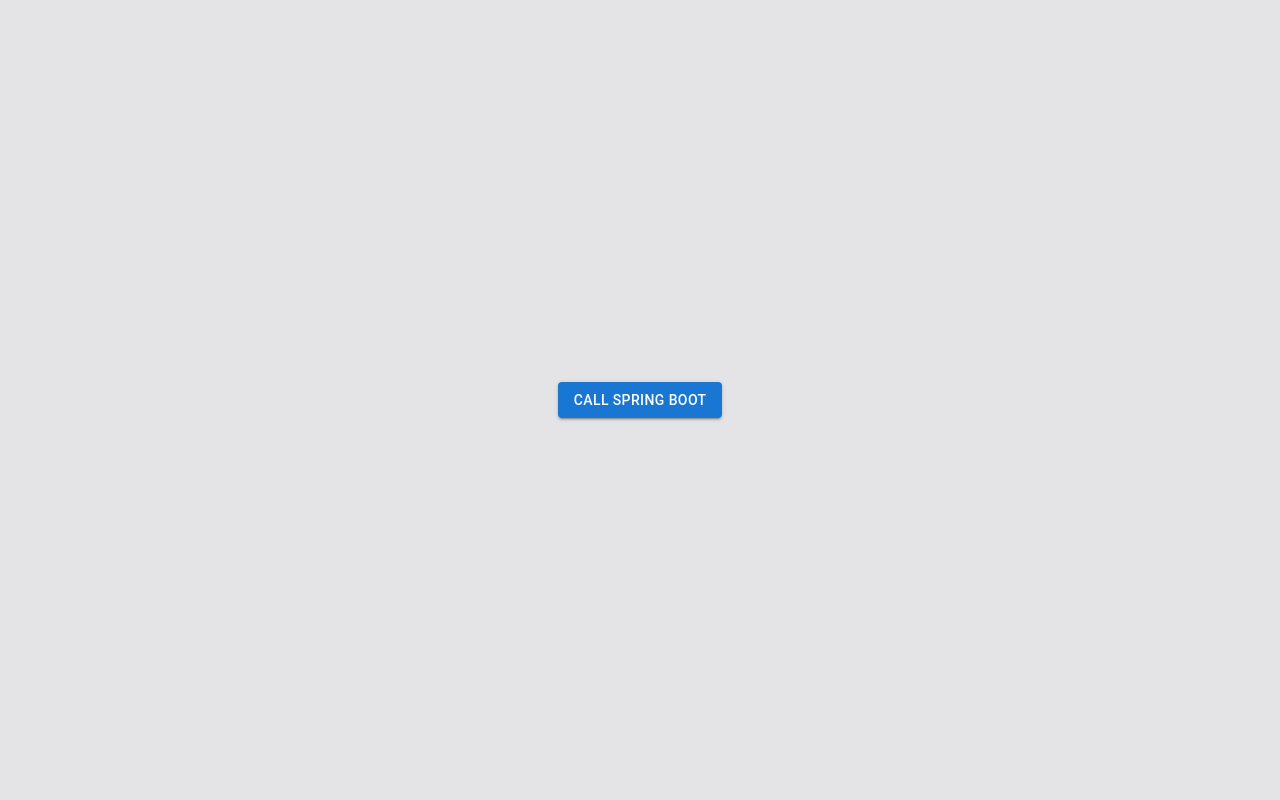
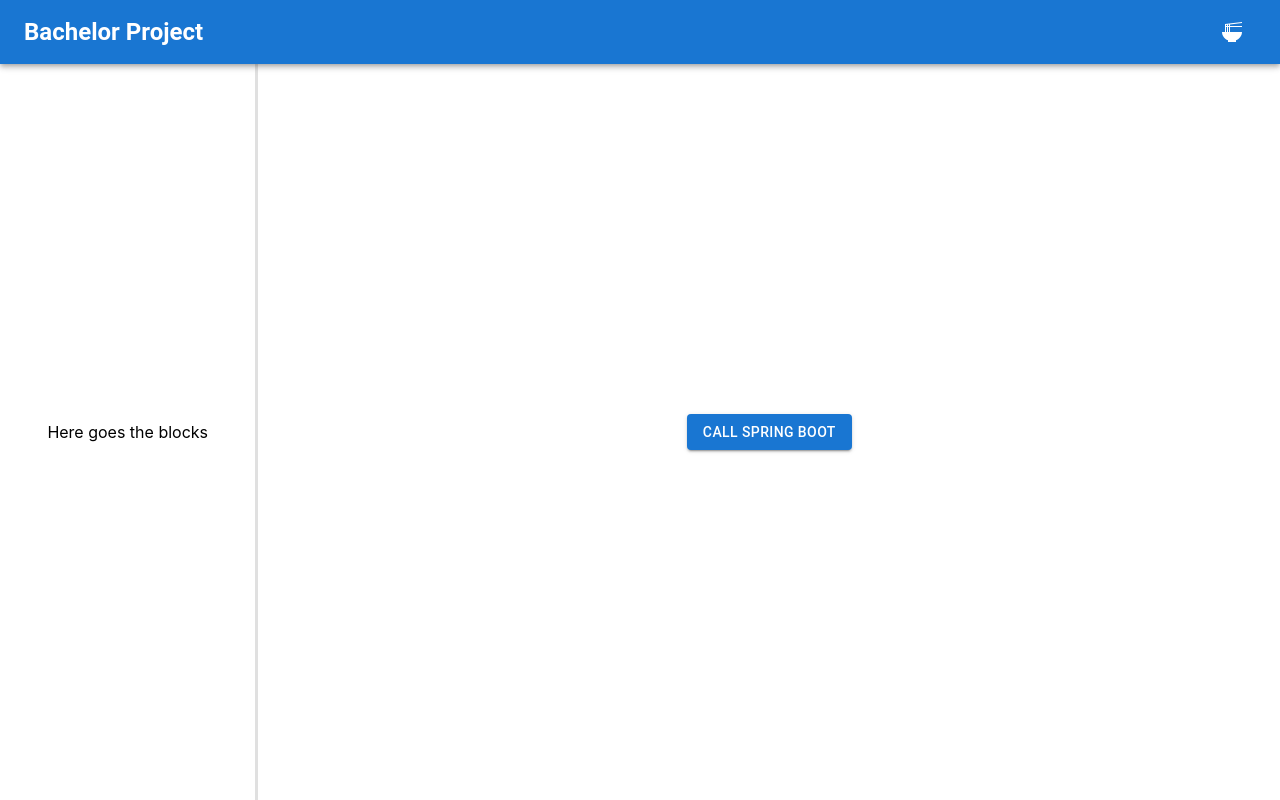
Before and after one commit to OliverSiggaard/bachelor-project-ui, a React (Create React App) app: page / in a window 1280 px wide. Built offline with nearby package versions, Linux system fonts and the light colour scheme.

Commit message:
Tried out a layout for the MainPage

```diff
--- /dev/null
+++ b/src/components/Navbar.tsx
@@ -0,0 +1,29 @@
+import React from 'react';
+import {AppBar, Box, IconButton, Toolbar, Typography} from "@mui/material";
+import {RamenDining} from "@mui/icons-material";
+
+const Navbar: React.FC = () => {
+  return (
+    <AppBar position="static">
+      <Toolbar>
+        <Typography
+          variant="h5"
+          noWrap
+          component="div"
+          sx={{ fontWeight: "bold" }}
+        >
+          Bachelor Project
+        </Typography>
+        <Box sx={{ flexGrow: 1 }} />
+        <IconButton
+          size="large"
+          color="inherit"
+        >
+          <RamenDining />
+        </IconButton>
+      </Toolbar>
+    </AppBar>
+  );
+};
+
+export default Navbar;
--- a/src/pages/MainPage.tsx
+++ b/src/pages/MainPage.tsx
@@ -1,6 +1,7 @@
 import React, {useState} from 'react';
-import {Button} from "@mui/material";
+import {Button, Divider} from "@mui/material";
 import api from "../api/axiosConfig";
+import Navbar from "../components/Navbar";
 
 const MainPage: React.FC = () => {
 
@@ -12,12 +13,17 @@
   }
 
   return (
-    <div className="bg-zinc-200 h-screen flex flex-col justify-center items-center">
-      <div>
-        <Button variant="contained" onClick={getHelloString}>Call Spring Boot</Button>
-      </div>
-      <div>
-        {helloString}
+    <div className="h-screen flex flex-col">
+      <Navbar />
+      <div className="flex flex-row h-full">
+        <div className="flex flex-col w-1/5 items-center justify-center">
+          Here goes the blocks
+        </div>
+        <Divider orientation="vertical" flexItem sx={{ borderRightWidth: 3 }} />
+        <div className="flex flex-col w-4/5 items-center justify-center">
+          <Button variant="contained" onClick={getHelloString}>Call Spring Boot</Button>
+          {helloString}
+        </div>
       </div>
     </div>
   );
```
